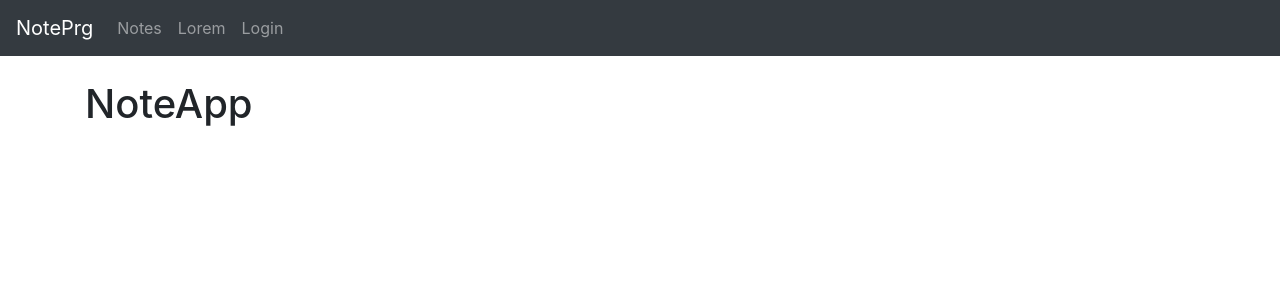
After one commit to mbassale/noteprg, a Django app: template notes/templates/notes/index.html in a window 1280 px wide. The commit adds this page. Shown: the top 300 px of the page. Run offline with Django 3.2, Linux system fonts and the light colour scheme; the template is opened without the code that fills it, so the values that code supplies are empty; some libraries are stand-ins or nearby versions.

Commit message:
Notes: base template layout and root url redirection.
Signed-off-by: Marco Bassaletti <bassaletti@gmail.com>

```diff
--- a/noteprg/urls.py
+++ b/noteprg/urls.py
@@ -15,8 +15,10 @@ Including another URLconf
 """
 from django.contrib import admin
 from django.urls import path, include
+from django.http import HttpResponseRedirect
 
 urlpatterns = [
+    path('', lambda r: HttpResponseRedirect('notes/')),
     path('lorem/', include('lorem.urls')),
     path('notes/', include('notes.urls')),
     path('admin/', admin.site.urls),
--- /dev/null
+++ b/notes/templates/notes/index.html
@@ -0,0 +1,10 @@
+{% extends 'base.html' %}
+
+{# Load the tag library #}
+{% load bootstrap4 %}
+
+{% block title %}NotePrg - NoteApp{% endblock %}
+
+{% block content %}
+    <h1>NoteApp</h1>
+{% endblock %}
--- a/notes/views.py
+++ b/notes/views.py
@@ -1,6 +1,6 @@
 from django.shortcuts import render
 from django.http import HttpResponse
 
-# Create your views here.
+
 def index(request):
-    return HttpResponse("Hello Notes")
+    return render(request, 'notes/index.html', {})
--- a/templates/base.html
+++ b/templates/base.html
@@ -23,7 +23,7 @@
 
 <body>
 <nav class="navbar navbar-expand-md navbar-dark bg-dark fixed-top">
-    <a class="navbar-brand" href="#">NotePrg</a>
+    <a class="navbar-brand" href="/">NotePrg</a>
     <button class="navbar-toggler" type="button" data-toggle="collapse" data-target="#navbarsExampleDefault"
             aria-controls="navbarsExampleDefault" aria-expanded="false" aria-label="Toggle navigation">
         <span class="navbar-toggler-icon"></span>
```
